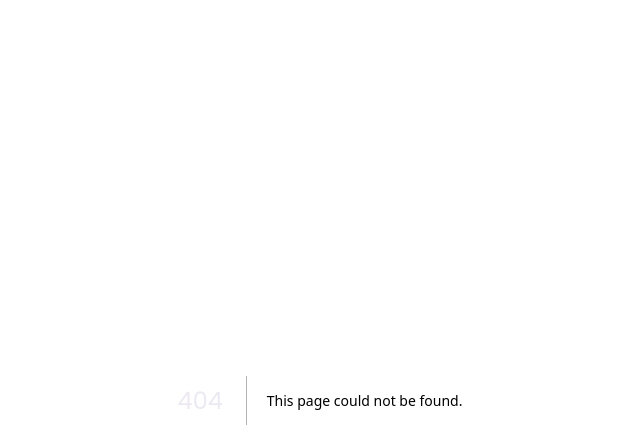
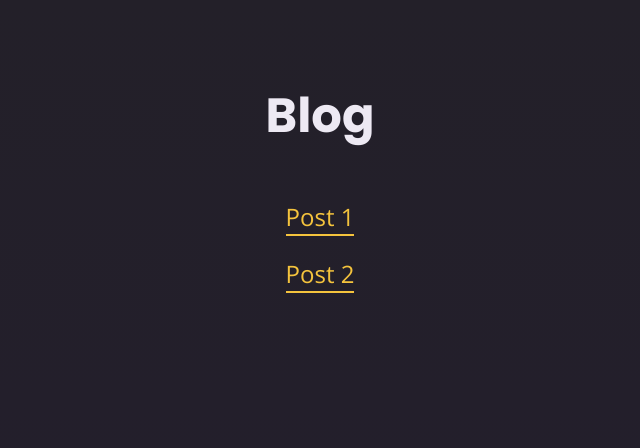
Before and after one commit to svyatoslav-e/foods, a Next.js app: page /blog in a window 1280 px wide. Before the commit this address had no page. Shown: the top 448 px of the page, without its empty margins (320-960 px from the left). Built offline with nearby package versions, Linux system fonts and the light colour scheme.

Commit message:
feat: Add blog post page

```diff
--- /dev/null
+++ b/app/blog/page.js
@@ -0,0 +1,20 @@
+import Link from 'next/link';
+
+export default function Blog() {
+    console.log("Blog executed");
+    return (
+        <main>
+        <h1>Blog</h1>
+        <p>
+            <Link href="blog/post-1">
+             Post 1
+            </Link>
+        </p>
+        <p>
+            <Link href="blog/post-2">
+             Post 2
+            </Link>
+        </p>
+        </main>
+    );
+}
```
Also changed, not shown: app/blog/[slug]/page.js (added, +8 -0 lines).
